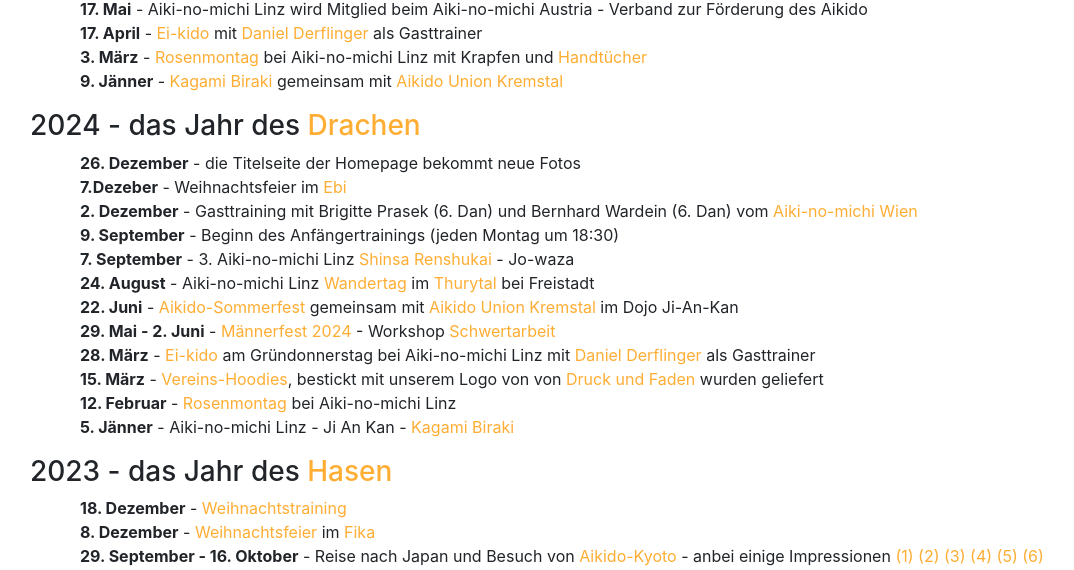
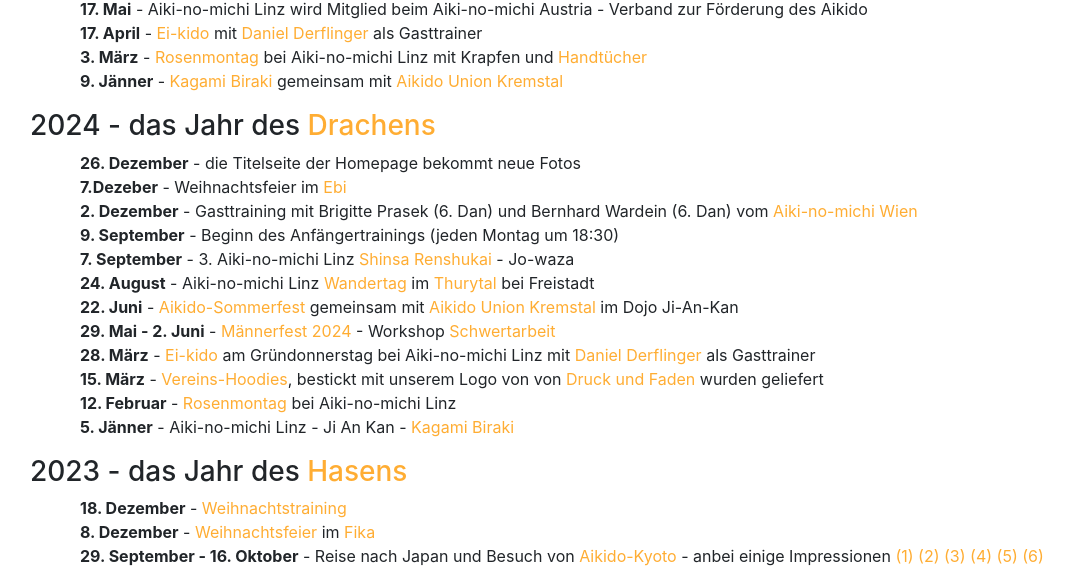
Before and after one commit to TWachs/aikinomichi-linz, a Jekyll site: the page built from aktuelles.md, in a window 1280 px wide and 900 px high, scrolled down 705 px. Shown: the part 152-722 px from the top of the window, without its empty margins (55-1129 px from the left). Built offline with Jekyll 4.4.1, drawn with Linux system fonts in a browser that asks for light colours; nearby versions of some CDN libraries.

Commit message:
Update aktuelles.md

```diff
--- a/aktuelles.md
+++ b/aktuelles.md
@@ -24,7 +24,7 @@
 * **3. März** - [Rosenmontag](https://www.facebook.com/photo/?fbid=1187472893387920&set=pcb.1187473386721204){:target="_blank"}  bei Aiki-no-michi Linz mit Krapfen und [Handtücher](https://www.facebook.com/photo?fbid=1187473023387907&set=pcb.1187473386721204){:target="_blank"}
 * **9. Jänner** - [Kagami Biraki](https://www.instagram.com/p/DEtzIN4Iak6/?utm_source=ig_web_button_share_sheet&fbclid=IwY2xjawHwZZhleHRuA2FlbQIxMAABHThLZ9u4nC8rJWLtzyCYykURs55qepCa4rDj4jCdBjL7b1lZC2dw_f38ag_aem_CEpqNRSNSKzN4rJhkZ5oSw&img_index=1){:target="_blank"} gemeinsam mit [Aikido Union Kremstal](https://www.facebook.com/profile.php?id=61557020004810){:target="_blank"}
 
-### 2024 - das Jahr des [Drachen](https://www.facebook.com/photo/?fbid=858191322982747&set=a.441578571310693&notif_id=1704027669781123&notif_t=feedback_reaction_generic&ref=notif){:target="_blank"}
+### 2024 - das Jahr des [Drachens](https://www.facebook.com/photo/?fbid=858191322982747&set=a.441578571310693&notif_id=1704027669781123&notif_t=feedback_reaction_generic&ref=notif){:target="_blank"}
 
 * **26. Dezember** - die Titelseite der Homepage bekommt neue Fotos
 * **7.Dezeber** - Weihnachtsfeier im [Ebi](https://www.ebi-vienna.at/home){:target="_blank"}
@@ -39,7 +39,7 @@
 * **12. Februar** - [Rosenmontag](https://www.facebook.com/photo/?fbid=894601306008415&set=pcb.894601976008348){:target="_blank"} bei Aiki-no-michi Linz
 * **5. Jänner** - Aiki-no-michi Linz - Ji An Kan - [Kagami Biraki](https://www.facebook.com/photo/?fbid=917215139835302&set=a.173888970834593){:target="_blank"}
 
-### 2023 - das Jahr des [Hasen](https://www.facebook.com/photo/?fbid=594639669337915&set=a.441578571310693){:target="_blank"}
+### 2023 - das Jahr des [Hasens](https://www.facebook.com/photo/?fbid=594639669337915&set=a.441578571310693){:target="_blank"}
 
 * **18. Dezember** - [Weihnachtstraining](https://www.facebook.com/photo/?fbid=850766070391939&set=pcb.850768587058354){:target="_blank"}
 * **8. Dezember** - [Weihnachtsfeier](https://www.facebook.com/photo/?fbid=842946447840568&set=pcb.842947737840439){:target="_blank"} im [Fika](https://fika-linz.eatbu.com/?lang=de){:target="_blank"}
```
